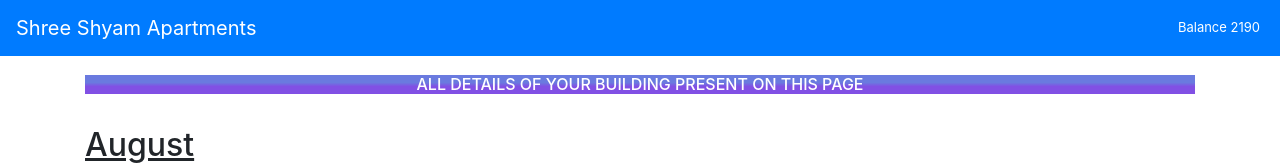
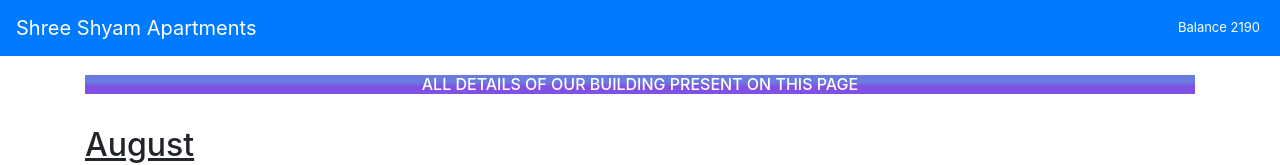
Before and after one commit to lbsakashjaiswal/SSApartments, a Next.js app: page / in a window 1280 px wide. Shown: the top 165 px of the page. Built offline with nearby package versions, Linux system fonts and the light colour scheme; a web font is replaced by a local one.

Commit message:
ourbuliding

```diff
--- a/pages/index.jsx
+++ b/pages/index.jsx
@@ -49,7 +49,7 @@ const SSApartments = () => {
 
         <div className="container mt-4 ">
           <h3 className="text-center aagepicche">
-            All Details Of Your Building Present On This Page
+            All Details Of Our Building Present On This Page
           </h3>
           <br />
           <h2>
--- a/pages/july.jsx
+++ b/pages/july.jsx
@@ -49,7 +49,7 @@ const july = () => {
 
         <div className="container mt-4 ">
           <h3 className="text-center aagepicche">
-            All Details Of Your Building Present On This Page
+            All Details Of Our Building Present On This Page
           </h3>
           <br />
           <h2>
--- a/pages/june.jsx
+++ b/pages/june.jsx
@@ -49,7 +49,7 @@ const june = () => {
 
         <div className="container mt-4 ">
           <h3 className="text-center aagepicche">
-            All Details Of Your Building Present On This Page
+            All Details Of Our Building Present On This Page
           </h3>
           <br />
           <h2>
```
